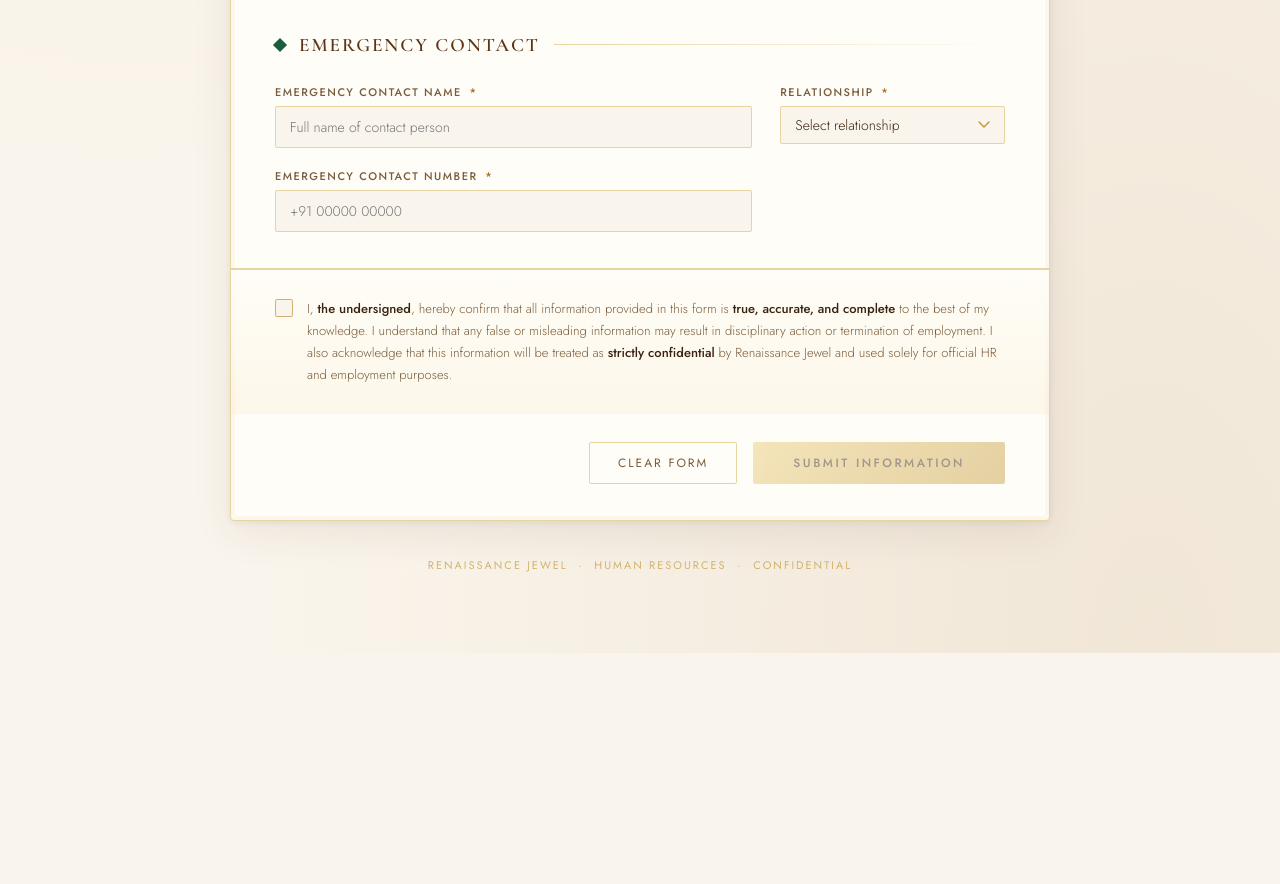
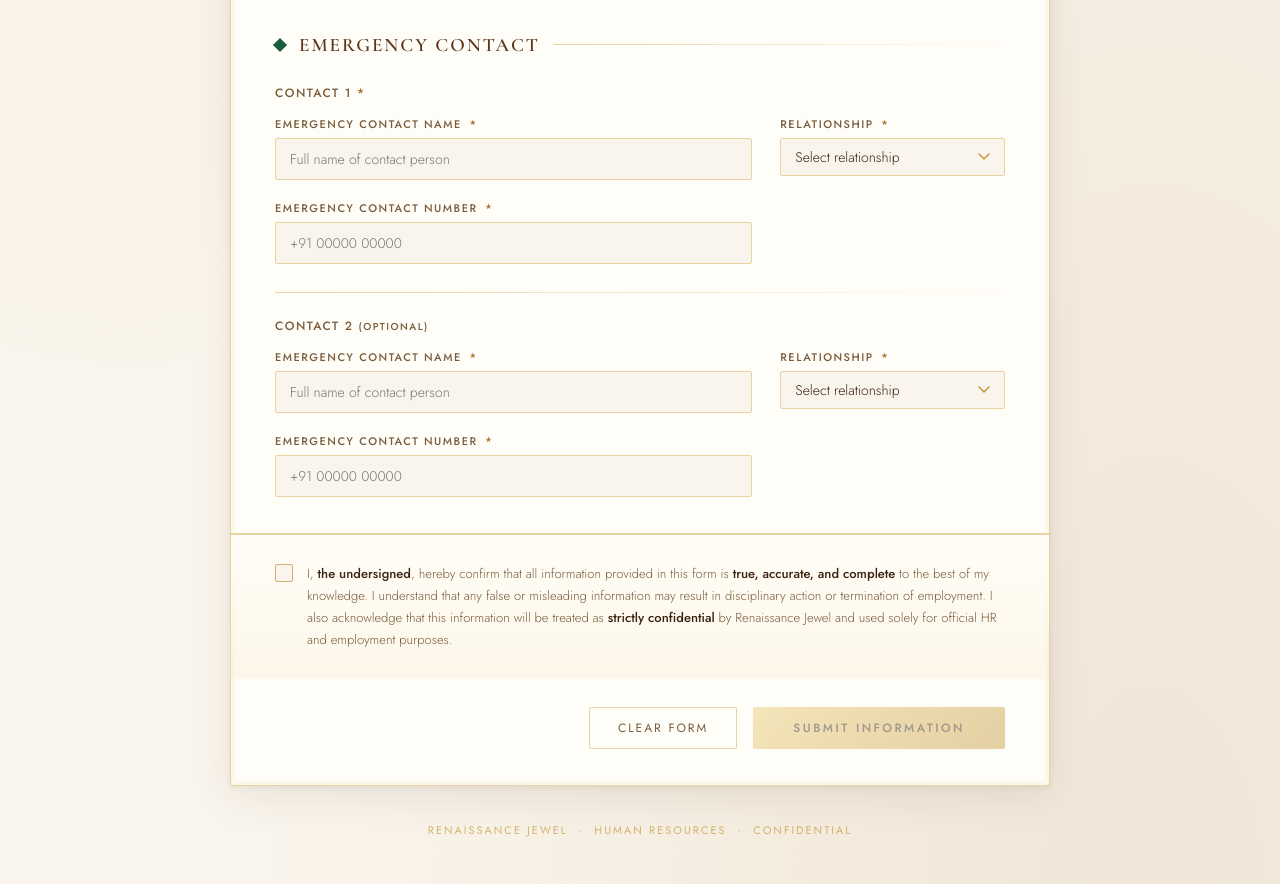
Before and after one commit to renaissancejewel/Hr, a plain HTML site: page index.html in a window 1280 px wide. Shown: the part 1437-2321 px from the top of the page. Before the commit the page ends 2090 px from the top, so only its background shows below. Drawn offline with nearby package versions, Linux system fonts and the light colour scheme.

Commit message:
Update index.html

```diff
--- a/index.html
+++ b/index.html
@@ -509,7 +509,7 @@
       <div class="ornament-line"></div>
     </div>
     <div class="brand-name">Renaissance Jewel</div>
-    <h1 class="form-title">Employee Information<br><em>Registration</em></h1>
+    <h1 class="form-title">Employee Personal &amp; Employment<br><em>Details Form</em></h1>
     <p class="form-subtitle">Human Resources · Onboarding</p>
     <div class="divider-gem">
       <div class="divider-gem-line"></div>
@@ -635,14 +635,17 @@
             </div>
           </div>
 
-          <!-- Section 3: Emergency Contact -->
+         <!-- Section 3: Emergency Contact -->
           <div class="section">
             <div class="section-header">
               <div class="section-gem gem-emerald"></div>
               <h2 class="section-title">Emergency Contact</h2>
               <div class="section-title-line"></div>
             </div>
-            <div class="grid-3">
+
+            <!-- Contact 1 -->
+            <p style="font-size:12px;font-weight:500;letter-spacing:1.5px;text-transform:uppercase;color:var(--text-sub);margin-bottom:14px;">Contact 1 <span style="color:var(--amber)">*</span></p>
+            <div class="grid-3" style="margin-bottom:28px;">
               <div class="field col-span-2">
                 <label>Emergency Contact Name <span class="req">*</span></label>
                 <input type="text" id="emergencyName" name="emergencyName" placeholder="Full name of contact person" required/>
@@ -664,8 +667,35 @@
                 <input type="tel" id="emergencyPhone" name="emergencyPhone" placeholder="+91 00000 00000" required/>
               </div>
             </div>
+
+            <!-- Divider -->
+            <div style="height:1px;background:linear-gradient(90deg,var(--border-soft),transparent);margin-bottom:24px;"></div>
+
+            <!-- Contact 2 -->
+            <p style="font-size:12px;font-weight:500;letter-spacing:1.5px;text-transform:uppercase;color:var(--text-sub);margin-bottom:14px;">Contact 2 <span style="color:var(--text-sub);font-size:10px;">(Optional)</span></p>
+            <div class="grid-3">
+              <div class="field col-span-2">
+                <label>Emergency Contact Name <span class="req">*</span></label>
+                <input type="text" id="emergencyName2" name="emergencyName2" placeholder="Full name of contact person" required/>
+              </div>
+              <div class="field">
+                <label>Relationship <span class="req">*</span></label>
+                <select id="relationship2" name="relationship2" required>
+                  <option value="" disabled selected>Select relationship</option>
+                  <option>Spouse</option>
+                  <option>Parent</option>
+                  <option>Sibling</option>
+                  <option>Child</option>
+                  <option>Friend</option>
+                  <option>Other</option>
+                </select>
+              </div>
+              <div class="field col-span-2">
+                <label>Emergency Contact Number <span class="req">*</span></label>
+                <input type="tel" id="emergencyPhone2" name="emergencyPhone2" placeholder="+91 00000 00000" required/>
+              </div>
+            </div>
           </div>
-
           <!-- Acknowledgement -->
           <div class="acknowledgement">
             <label class="ack-label">
@@ -691,7 +721,7 @@
       <div class="success-overlay" id="successState">
         <div class="success-gem"><span>✦</span></div>
         <h2 class="success-title">Submission Received</h2>
-        <p class="success-msg">Thank you. Your information has been securely submitted to the Renaissance Jewel HR team. You will receive a confirmation shortly.</p>
+        <p class="success-msg">Thank you. Your information has been securely submitted to the Renaissance Jewel HR team.</p>
         <p class="success-id" id="successId"></p>
       </div>
 
```
